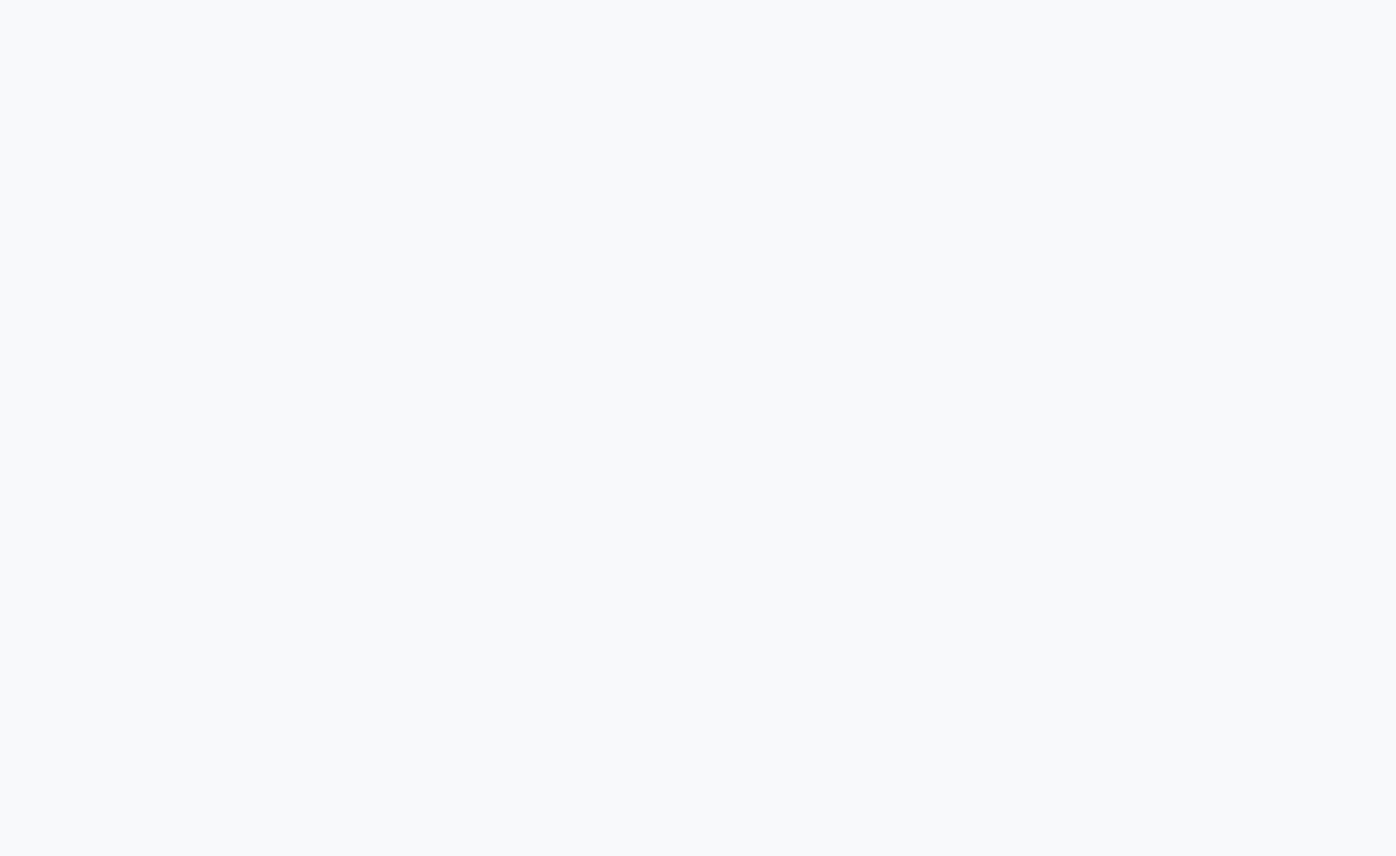
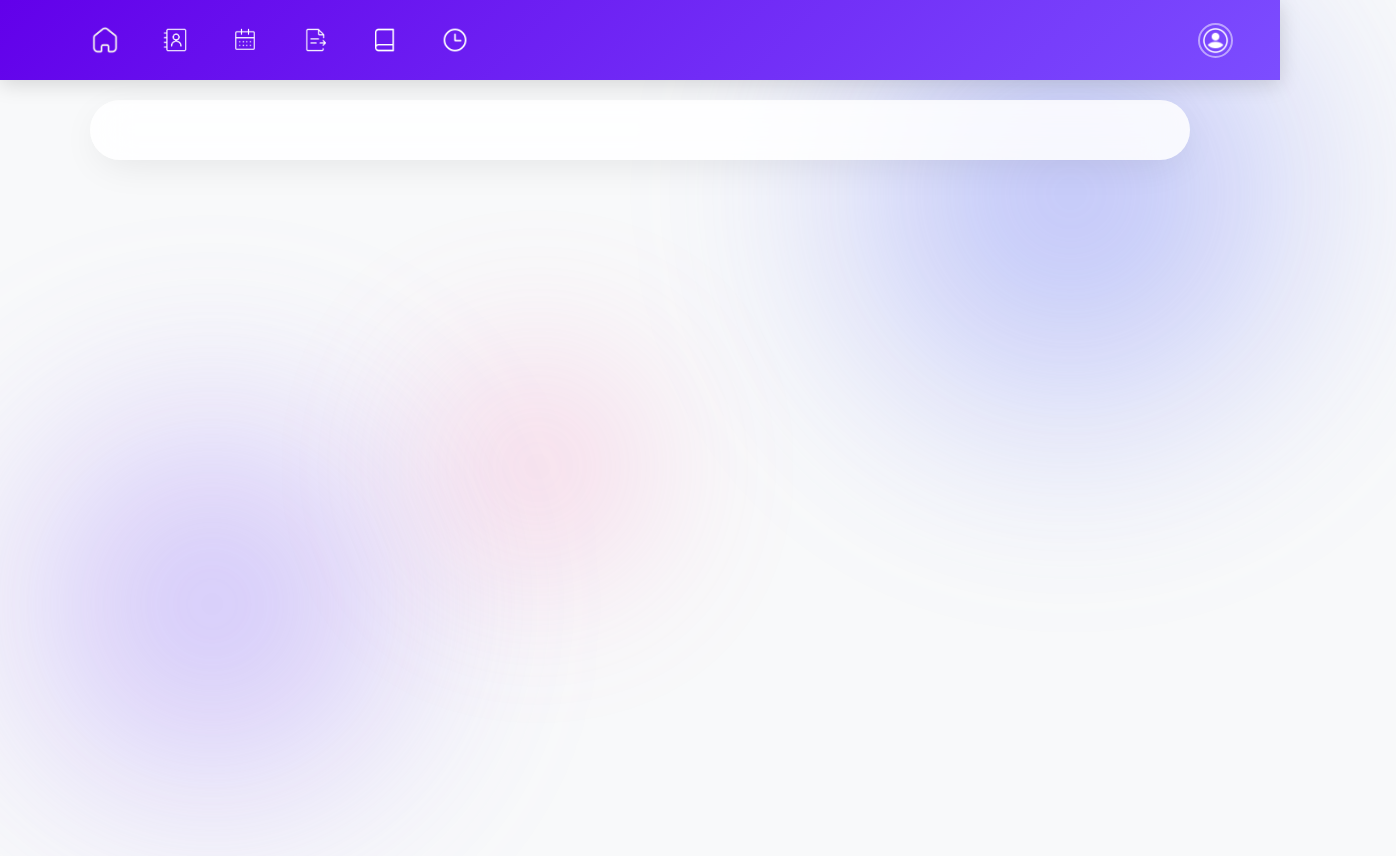
Before and after one commit to a24polmolmun/prj-final-PolMolina, an Angular app in the folder front/: page /llista-faltes in a window 1280 px wide. Before the commit this address led to /. Shown: the top 856 px of the page, 1396 px wide, since content can reach past the window. Before the commit the page ends 800 px from the top, so only its background shows below. Built offline with nearby package versions, Linux system fonts and the light colour scheme.

Commit message:
Configuración básica de el componente

```diff
--- a/front/src/app/app.routes.ts
+++ b/front/src/app/app.routes.ts
@@ -5,6 +5,7 @@ import { AdministracioComponent } from './features/administracio/administracio.c
 import { LoginComponent } from './features/login/login.component';
 import { LlistaClasseComponent } from './features/professors/llista-classe/llista-classe.component';
 import { LlistaAssignaturesComponent } from './features/professors/llista-assignatures/llista-assignatures.component';
+import { LlistaFaltesComponent } from './features/professors/llista-faltes/llista-faltes.component';
 
 export const routes: Routes = [
   { path: '', component: LoginComponent },
@@ -13,4 +14,5 @@ export const routes: Routes = [
   { path: 'administracio', component: AdministracioComponent },
   { path: 'llista-classe', component: LlistaClasseComponent },
   { path: 'llista-assignatures', component: LlistaAssignaturesComponent },
+  { path: 'llista-faltes', component: LlistaFaltesComponent },
 ];
--- /dev/null
+++ b/front/src/app/features/professors/llista-faltes/llista-faltes.component.css
@@ -0,0 +1,103 @@
+@import url('https://fonts.googleapis.com/css2?family=Outfit:wght@300;400;500;600;700&display=swap');
+
+:host {
+    --primary-color: #6366f1;
+    --primary-light: #818cf8;
+    --secondary-color: #a78bfa;
+    --bg-color: #f8fafc;
+    --card-bg: rgba(255, 255, 255, 0.85);
+    --text-main: #1e293b;
+}
+
+.disseny-principal {
+    display: flex;
+    flex-direction: column;
+    background-color: var(--bg-color);
+    height: 100vh;
+    font-family: 'Outfit', sans-serif;
+    position: relative;
+    overflow: hidden;
+}
+
+.fons-organic {
+    position: absolute;
+    top: 0;
+    left: 0;
+    width: 100%;
+    height: 100%;
+    z-index: 0;
+    pointer-events: none;
+}
+
+.forma {
+    position: absolute;
+    border-radius: 50%;
+    filter: blur(80px);
+    opacity: 0.6;
+    animation: flotar 20s infinite ease-in-out;
+}
+
+.forma-1 {
+    top: -10%;
+    right: -5%;
+    width: 600px;
+    height: 600px;
+    background: radial-gradient(circle, var(--primary-light), transparent 70%);
+}
+
+.forma-2 {
+    bottom: -10%;
+    left: -5%;
+    width: 500px;
+    height: 500px;
+    background: radial-gradient(circle, var(--secondary-color), transparent 70%);
+    animation-delay: -5s;
+}
+
+.forma-3 {
+    top: 40%;
+    left: 30%;
+    width: 300px;
+    height: 300px;
+    background: radial-gradient(circle, #f472b6, transparent 70%);
+    opacity: 0.4;
+    animation-delay: -10s;
+}
+
+@keyframes flotar {
+
+    0%,
+    100% {
+        transform: translate(0, 0) scale(1);
+    }
+
+    50% {
+        transform: translate(30px, -30px) scale(1.1);
+    }
+}
+
+.contingut {
+    flex-grow: 1;
+    margin-top: 80px;
+    padding: 20px;
+    position: relative;
+    z-index: 1;
+    display: flex;
+    justify-content: center;
+    align-items: center;
+    min-height: 0;
+}
+
+.targeta-llista {
+    background-color: var(--card-bg);
+    backdrop-filter: blur(20px);
+    border-radius: 32px;
+    padding: 30px;
+    box-shadow: 0 10px 40px -10px rgba(0, 0, 0, 0.1);
+    width: 95%;
+    max-width: 1100px;
+    max-height: calc(100vh - 120px);
+    display: flex;
+    flex-direction: column;
+    margin-bottom: 0;
+}
--- /dev/null
+++ b/front/src/app/features/professors/llista-faltes/llista-faltes.component.html
@@ -0,0 +1,11 @@
+<app-sidebar></app-sidebar>
+
+<div class="fons-organic">
+  <div class="forma forma-1"></div>
+  <div class="forma forma-2"></div>
+  <div class="forma forma-3"></div>
+</div>
+
+<div class="contingut">
+  <div class="targeta-llista"></div>
+</div>
--- /dev/null
+++ b/front/src/app/features/professors/llista-faltes/llista-faltes.component.ts
@@ -0,0 +1,16 @@
+import { Component, signal, computed, OnInit, inject } from '@angular/core';
+import { CommonModule } from '@angular/common';
+import { SidebarComponent } from '../../../shared/components/sidebar/sidebar.component';
+import { AssistenciesManagerService } from '../../../shared/services/assistencies/assistencies-manager.service';
+
+@Component({
+  selector: 'app-llista-faltes',
+  imports: [CommonModule, SidebarComponent],
+  templateUrl: './llista-faltes.component.html',
+  styleUrl: './llista-faltes.component.css',
+})
+export class LlistaFaltesComponent implements OnInit {
+
+    assistenciesManager = inject(AssistenciesManagerService);
+  ngOnInit() {}
+}
--- a/front/src/app/shared/components/sidebar/sidebar.component.html
+++ b/front/src/app/shared/components/sidebar/sidebar.component.html
@@ -6,8 +6,12 @@
 
     <div class="enllacos-navegacio">
       <!-- Icona Inici -->
-      <a routerLink="/professors" routerLinkActive="actiu" [routerLinkActiveOptions]="{ exact: true }"
-        class="element-navegacio">
+      <a
+        routerLink="/professors"
+        routerLinkActive="actiu"
+        [routerLinkActiveOptions]="{ exact: true }"
+        class="element-navegacio"
+      >
         <div class="caixa-icona">
           <img src="/img/menu/iconos/inici-icona.png" alt="Inici" />
         </div>
@@ -34,12 +38,15 @@
         </div>
       </a>
 
-    </div>
-
-    <div>
       <a routerLink="/llista-assignatures" class="element-navegacio">
         <div class="caixa-icona">
           <img src="/img/menu/iconos/assignatures-icona.png" alt="Assignatures" />
+        </div>
+      </a>
+
+      <a routerLink="/llista-faltes" class="element-navegacio">
+        <div class="caixa-icona">
+          <img src="/img/menu/iconos/rellotge-icona.png" alt="Faltes" />
         </div>
       </a>
     </div>
@@ -53,6 +60,4 @@
       </div>
     </a>
   </div>
-
-
 </nav>
```
Also changed, not shown: front/public/img/menu/iconos/rellotge-icona.png (added).
